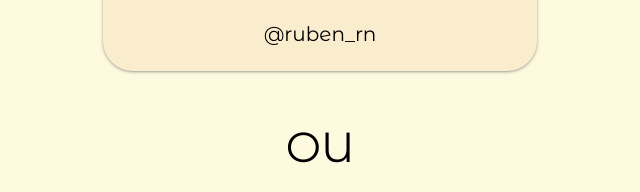
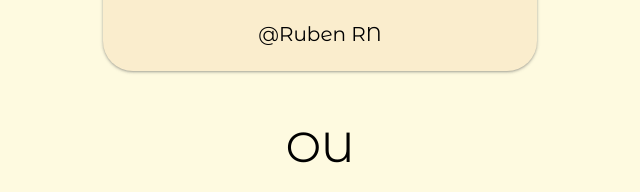
Before and after one commit to ruben-nvs/Portfolio, a plain HTML site: page contact.html in a window 1280 px wide. Shown: the part 373-565 px from the top of the page, 320-960 px from the left. Drawn offline with Linux system fonts and the light colour scheme.

Commit message:
Update contact.html

```diff
--- a/contact.html
+++ b/contact.html
@@ -20,7 +20,7 @@
         <div id="choice1" class="item_contact">
             <img class="icon2" alt="facebook" src="img/facebook-black.png">
             <p class="choice">Sur Facebook</p>
-            <p class="username">@ruben_rn</p>
+            <p class="username">@Ruben RN</p>
         </div>
         <h1 id="oder">OU</h1>
         <div class="item_contact">
```
